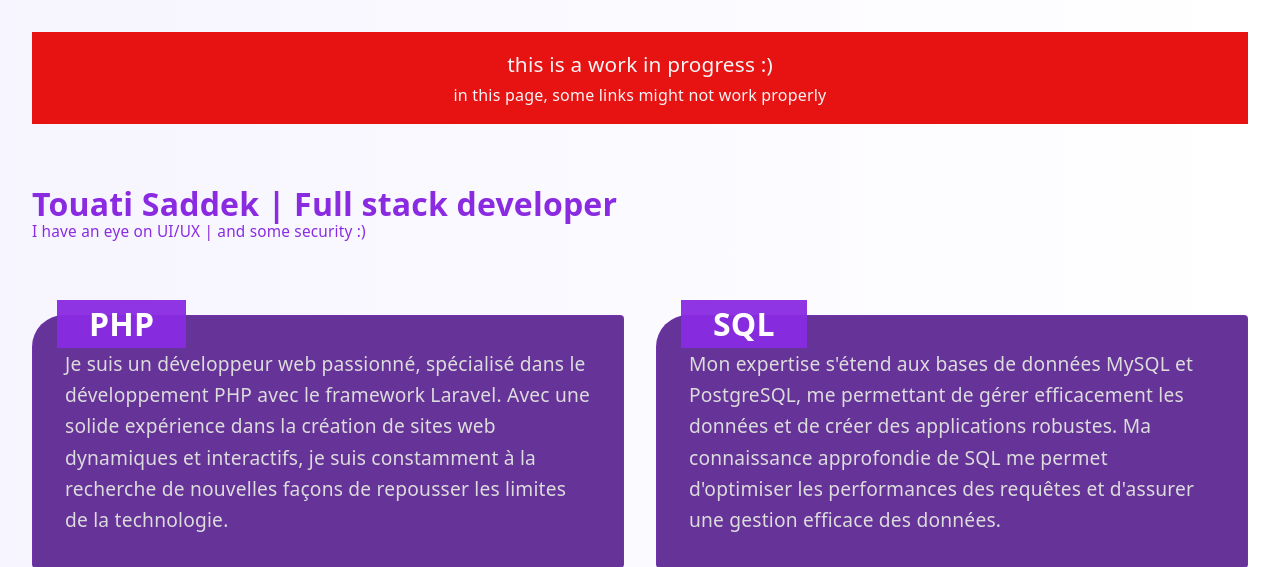
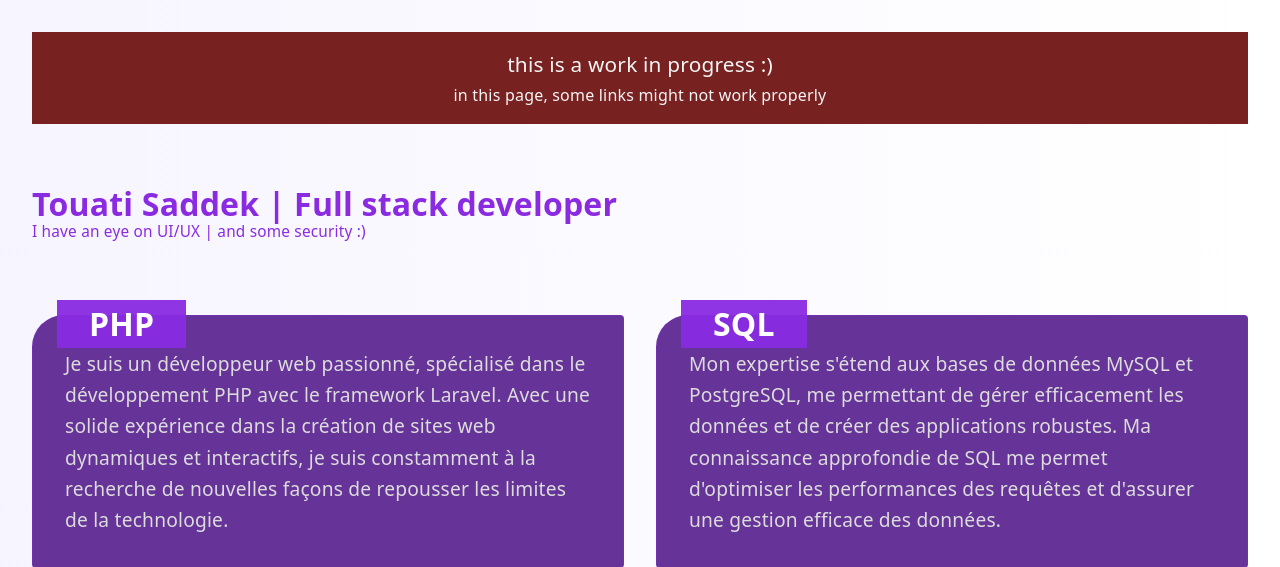
Before and after one commit to sadektouati/saddektouati.site, a PHP site: page / in a window 1280 px wide. Shown: the top 567 px of the page. Run offline with PHP 8.4, Linux system fonts and the light colour scheme.

Commit message:
styling the heads up

```diff
--- a/style.css
+++ b/style.css
@@ -56,7 +56,7 @@ body > * {
 }
 
 body > div{
-    background-color: #e71313;
+    background-color: #782121;
     padding: 1rem;
     text-align: center;
     font-size: 1.3rem;
```
